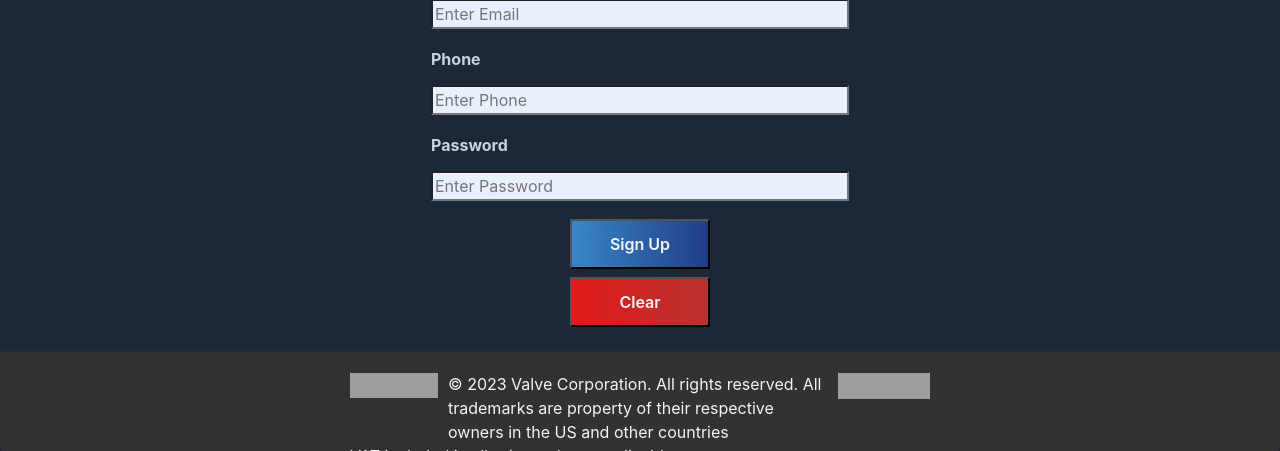
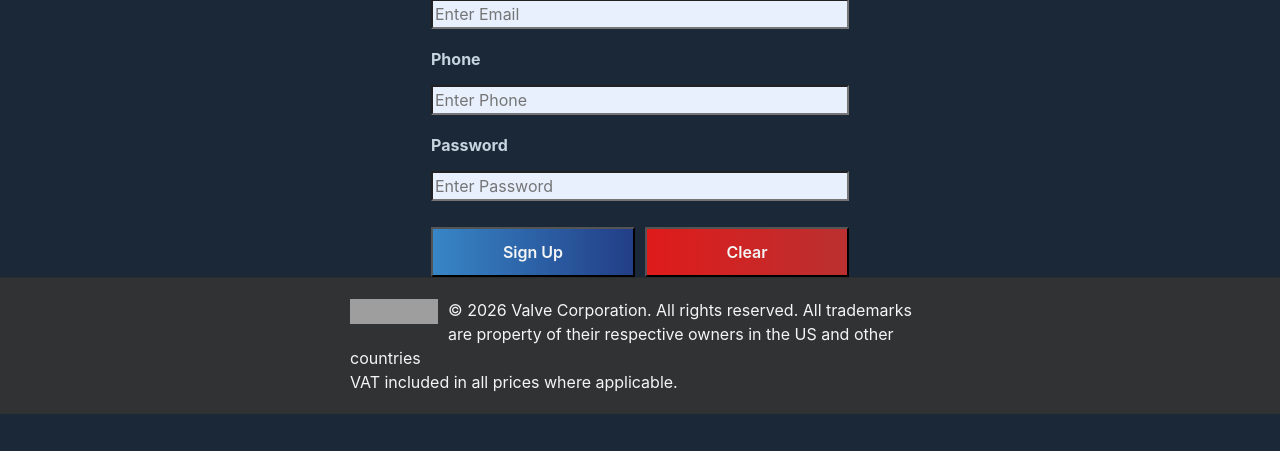
Before and after one commit to HacvaVang/SteamProject, a PHP site: page /register.php in a window 1280 px wide. Shown: the part 781-1232 px from the top of the page. After the commit the page ends 1195 px from the top, so only its background shows below. Run offline with PHP 8.4, Linux system fonts and the light colour scheme; some libraries are stand-ins or nearby versions; grey boxes are pictures that could not be loaded.

Commit message:
Refactor login and registration pages, update styles and scripts, and add form validation

```diff
--- a/SteamProject/app/Views/auth/register.php
+++ b/SteamProject/app/Views/auth/register.php
@@ -1,26 +1,14 @@
 <!DOCTYPE html>
-<html>
+<html lang="en">
     <head>
         <meta charset="utf-8">
         <meta name="viewport" content="width=device-width, initial-scale=1">
-        <link rel="stylesheet" href="register-stylesheet.css">
+        <title>Create Account - Steam</title>
+        <link rel="stylesheet" href="/public/assets/css/layout.css">
         <link rel="stylesheet" href="https://maxcdn.bootstrapcdn.com/bootstrap/4.0.0/css/bootstrap.min.css">
         <script src="https://code.jquery.com/jquery-3.2.1.slim.min.js"></script>
         <script src="https://cdnjs.cloudflare.com/ajax/libs/popper.js/1.12.9/umd/popper.min.js"></script>
         <script src="https://maxcdn.bootstrapcdn.com/bootstrap/4.0.0/js/bootstrap.min.js"></script>
-        <script src="register-js.js"></script>
-
-        <nav class="d-flex navbar navbar-expand-md darkNav navbar-dark">
-
-        <div class="mx-auto bg">
-            <a href="../Home/home.html"><img
-                class="logoBig" src="/public/assets/images/utils/logo_steam.svg"></a>
-        </div>
-
-        <button type="button" class="d-none d-md-block btn btn-success" data-target="#">
-            <img width="15px" height="15px" src="/public/assets/images/utils/download.png">Install Steam</button>
-
-          </nav>
         <style>
           #registerForm {
             width: 100%;
@@ -33,8 +21,7 @@
           #registerForm .smallFont {
             color: #c6d4df;
           }
-          #registerForm input[type="text"],
-          #registerForm input[type="password"] {
+          #registerForm input {
             display: block;
             width: 100%;
             box-sizing: border-box;
@@ -46,59 +33,117 @@
             width: 140px;
             margin: 8px auto 0;
           }
+          .error-message {
+              display: block;
+              color: #ff4d4d;
+              font-size: 12px;
+              margin-bottom: 10px;
+          }
+
+          .error-message:empty {
+              display: none;
+          }
+          .install-steam {
+              display: inline-flex;
+              align-items: center;
+              justify-content: center;
+              gap: 8px;
+
+              padding: 8px 12px;
+
+              background-color: #5c7e10;
+              color: #ffffff;
+
+              font-size: 12px;
+              font-weight: 500;
+              text-decoration: none;
+              white-space: nowrap;
+
+              border-radius: 2px;
+              transition: background-color 0.2s ease;
+          }
+          .form-actions {
+              display: flex;
+              flex-direction: row;
+              gap: 10px;
+          }
+
+          .form-actions button {
+              flex: 1;
+              margin: 0;
+              width: auto;
+          }
         </style>
     </head>
 
     <body id="transparentBG" style="background-color: #1b2838;" class="fade-in">
+        <nav class="d-flex navbar navbar-expand-md darkNav navbar-dark" aria-label="Registration navigation">
+            <div class="mx-auto bg">
+                <a href="/app/Views/home/index.php">
+                    <img class="logoBig" src="/public/assets/images/utils/logo_steam.svg" alt="Steam">
+                </a>
+            </div>
+            <a class="install-steam" href="https://cdn.akamai.steamstatic.com/client/installer/SteamSetup.exe">
+                <img width="15" height="15" src="/public/assets/images/utils/download.png" alt="">
+                Install Steam
+            </a>
+        </nav>
 
-        <img style="position: absolute; width: 800px; height:700px;visibility: hidden;" src="../../ImageData/games.jpg">
+        <img style="position: absolute; width: 100%; height:100%; visibility: hidden;" src="/public/assets/images/utils/login_bg.jpg">
 
-        <form id="registerForm" action="../Home/home.html" method="post" class="container fade-in">
+      <form id="registerForm" action="/app/Views/home/index.php" method="post" class="container fade-in" novalidate>
+
           <div class="container" style="text-align: center;">
-            <img src="/public/assets/images/utils/logo_steam.svg">
+              <img src="/public/assets/images/utils/logo_steam.svg" alt="Steam Logo">
           </div>
 
           <div class="container smallFont">
+
+              <!-- Username -->
               <label for="username"><b>Username</b></label>
-            <input style="background-color: #e8f0fe;" type="text" placeholder="Enter Username" name="username" required>
+              <input style="background-color: #e8f0fe;" type="text" placeholder="Enter Username" id="username" name="username" autocomplete="username" required>
+              <span id="errUsername" class="error-message"></span>
 
+              <!-- Email -->
               <label for="email"><b>Email</b></label>
-            <input style="background-color: #e8f0fe;" type="text" placeholder="Enter Email" name="email" required>
+              <input style="background-color: #e8f0fe;" type="email" placeholder="Enter Email" id="email" name="email" autocomplete="email" required>
+              <span id="errEmail" class="error-message"></span>
 
+              <!-- Phone -->
               <label for="phone"><b>Phone</b></label>
-            <input style="background-color: #e8f0fe;" type="text" placeholder="Enter Phone" name="phone" required>
+              <input style="background-color: #e8f0fe;" type="tel" placeholder="Enter Phone" id="phone" name="phone" autocomplete="tel" inputmode="numeric" maxlength="10" required>
+              <span id="errPhone" class="error-message"></span>
 
+              <!-- Password -->
               <label for="password"><b>Password</b></label>
-            <input style="background-color:#e8f0fe;" type="password" placeholder="Enter Password" name="password" required>
-
-
-
-
-            <button type="submit" class="smallFont" style="height: 50px; background-image: linear-gradient(to right, #3786c6 , #223e87);;">
-              <span style="color: whitesmoke; font-weight: 600;">Sign Up</span></button>
+              <input style="background-color: #e8f0fe;" type="password" placeholder="Enter Password" id="password" name="password" autocomplete="new-password" required>
+              <span id="errPassword" class="error-message"></span>
           </div>
 
-          <div class="container" >
-            <button style="height: 50px; background-image: linear-gradient(to right, #df1b1b, #ba3030);"
-            type="button" class="cancelbtn smallFont" onclick="clearInput()"><span style="color: whitesmoke; font-weight: 600;">Clear</span></button>
+          <div class="container form-actions">
+              <!-- Sign Up Button -->
+              <button type="submit" class="smallFont" style="height: 50px; background-image: linear-gradient(to right, #3786c6, #223e87);">
+                  <span style="color: whitesmoke; font-weight: 600;">Sign Up</span>
+              </button>
+              <!-- Clear Button -->
+              <button style="height: 50px; background-image: linear-gradient(to right, #df1b1b, #ba3030);" type="button" class="cancelbtn smallFont" onclick="clearInput()">
+                  <span style="color: whitesmoke; font-weight: 600;">Clear</span>
+              </button>
           </div>
+
       </form>
 
-    </body>
-    <br>
-
-    <div class="card-footer" style="background-color: #313234; width: 100%; height:100px; padding: 20px 350px; color: whitesmoke;
-      overflow: hidden; position: relative;">
+        <footer class="card-footer" style="background-color: #313234; width: 100%; min-height:100px; padding: 20px 350px; color: whitesmoke; overflow: hidden; position: relative;">
             <div style="float: left; padding-right: 10px; height: 100%;">
-          <img  src="https://store.cloudflare.steamstatic.com/public/images/footerLogo_valve_new.png" width="88px" height="25px" alt="Valve Software">
-        </div>
-        <div style="float: right; padding-left: 10px; height: 100%;">
-          <img  src="https://store.cloudflare.steamstatic.com/public/images/v6/logo_steam_footer.png" alt="Valve Software" width="92px" height="26px">
+              <img src="/public/assets/images/utils/valve.png" width="88" height="25" alt="Valve Software">
             </div>
             <span>
-        © 2023 Valve Corporation. All rights reserved. All trademarks are property of their respective owners in the US and other countries
+              © 2026 Valve Corporation. All rights reserved. All trademarks are property of their respective owners in the US and other countries
               <br>
               VAT included in all prices where applicable.
             </span>
-      </div>
+        </footer>
+
+        <script src="/public/assets/js/register.js" defer></script>
+    </body>
 </html>
```
Also changed, not shown: SteamProject/app/Views/auth/login.php (+4 -3 lines), SteamProject/app/Views/layouts/header.html (+4 -22 lines), SteamProject/public/assets/images/utils/login_bg.jpg (added), SteamProject/public/assets/images/utils/valve.png (added), SteamProject/public/assets/js/register.js (added). Lines whose indentation alone changed are shown as unchanged.
